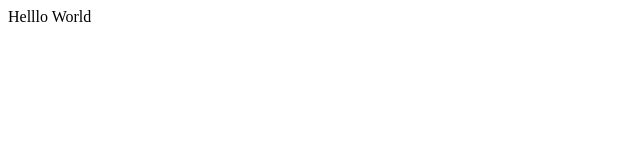
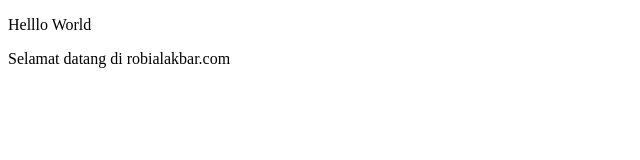
Before and after one commit to robialakbar/Belajar-HTML, a plain HTML site: page latihan-1/halaman1.html in a window 1280 px wide. Shown: the whole page, without its empty margins (0-640 px from the left). Drawn offline with Linux system fonts and the light colour scheme.

Commit message:
Tag Paragrap di HTML

```diff
--- a/latihan-1/halaman1.html
+++ b/latihan-1/halaman1.html
@@ -7,6 +7,7 @@
     <title>Latihan 1</title>
 </head>
 <body>
-    Helllo World
+    <p>Helllo World</p>
+    <p>Selamat datang di robialakbar.com</p>
 </body>
 </html>
```
